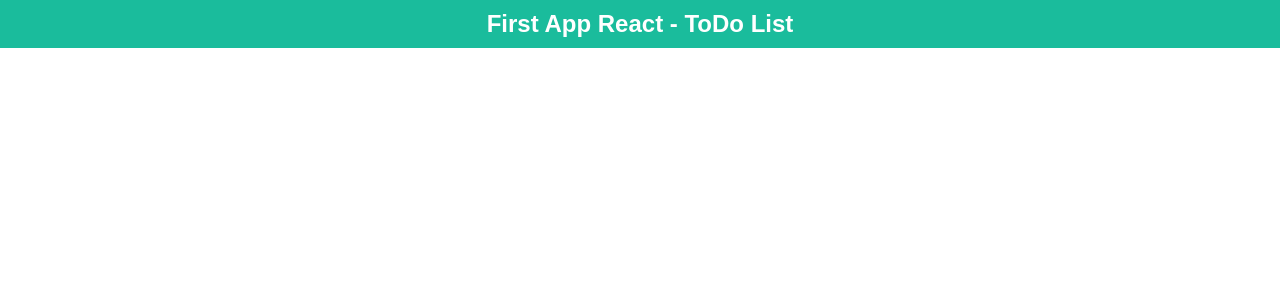
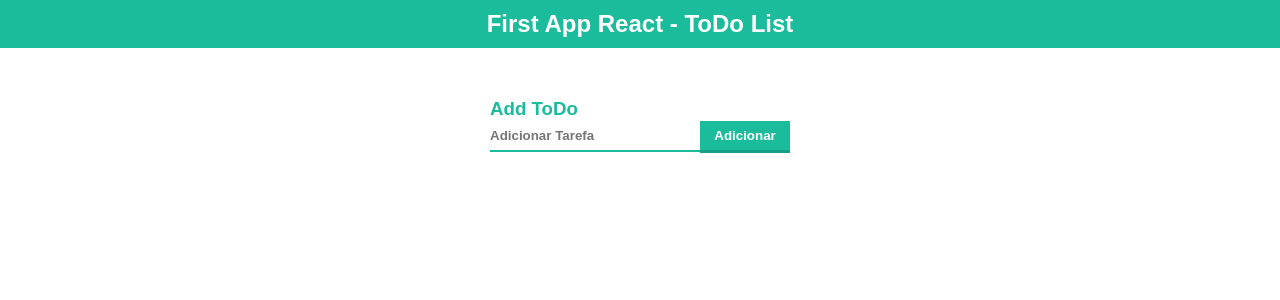
Before and after one commit to mariolucasdev/react, a React (Create React App) app in the folder application/: page / in a window 1280 px wide. Shown: the top 300 px of the page. Built offline with nearby package versions, Linux system fonts and the light colour scheme.

Commit message:
add Content child component form

```diff
--- a/application/src/App.js
+++ b/application/src/App.js
@@ -2,12 +2,14 @@ import React, { Component } from 'react';
 import './App.css';
 
 import Navbar from './components/Navbar/Navbar';
+import Content from './components/Content/Content';
 
 class App extends Component {
   render() {
     return (
         <div className="App">
             <Navbar/>
+            <Content/>
         </div>
 
         // <header className="App-header">
--- a/application/src/components/Content/Content.js
+++ b/application/src/components/Content/Content.js
@@ -0,0 +1,14 @@
+import React from 'react';
+import './Content.css';
+
+import Form from './Form/Form';
+
+class Content extends React.Component {
+    render(){
+        return(
+            <Form/>
+        );
+    }
+}
+
+export default Content;
--- /dev/null
+++ b/application/src/components/Content/Form/Form.css
@@ -0,0 +1,29 @@
+.form {
+    width: 300px;
+    margin: 50px auto;
+}
+
+.form h3 {
+    text-align: left;
+    color: #1abc9c;
+}
+
+.form input {
+    width: 70%;
+    height: 30px;
+    border: none;
+    border-bottom: 2px solid #1abc9c;
+    outline: none;
+    font-weight: bold;
+    color: #1abc9c;
+}
+.form button {
+    width: 30%;
+    height: 32px;
+    border: none;
+    outline: none;
+    border-bottom: 3px solid #16a085;
+    background-color: #1abc9c;
+    color: #fff;
+    font-weight: bold;
+}
--- /dev/null
+++ b/application/src/components/Content/Form/Form.js
@@ -0,0 +1,19 @@
+import React from 'react';
+import './Form.css';
+
+class Form extends React.Component {
+    render(){
+        return(
+            <div className="form">
+                <h3>Add ToDo</h3>
+
+                <form>
+                    <input id="todoAdd" placeholder="Adicionar Tarefa"/>
+                    <button id="btnAddItem">Adicionar</button>
+                </form>
+            </div>
+        );
+    }
+}
+
+export default Form;
```
